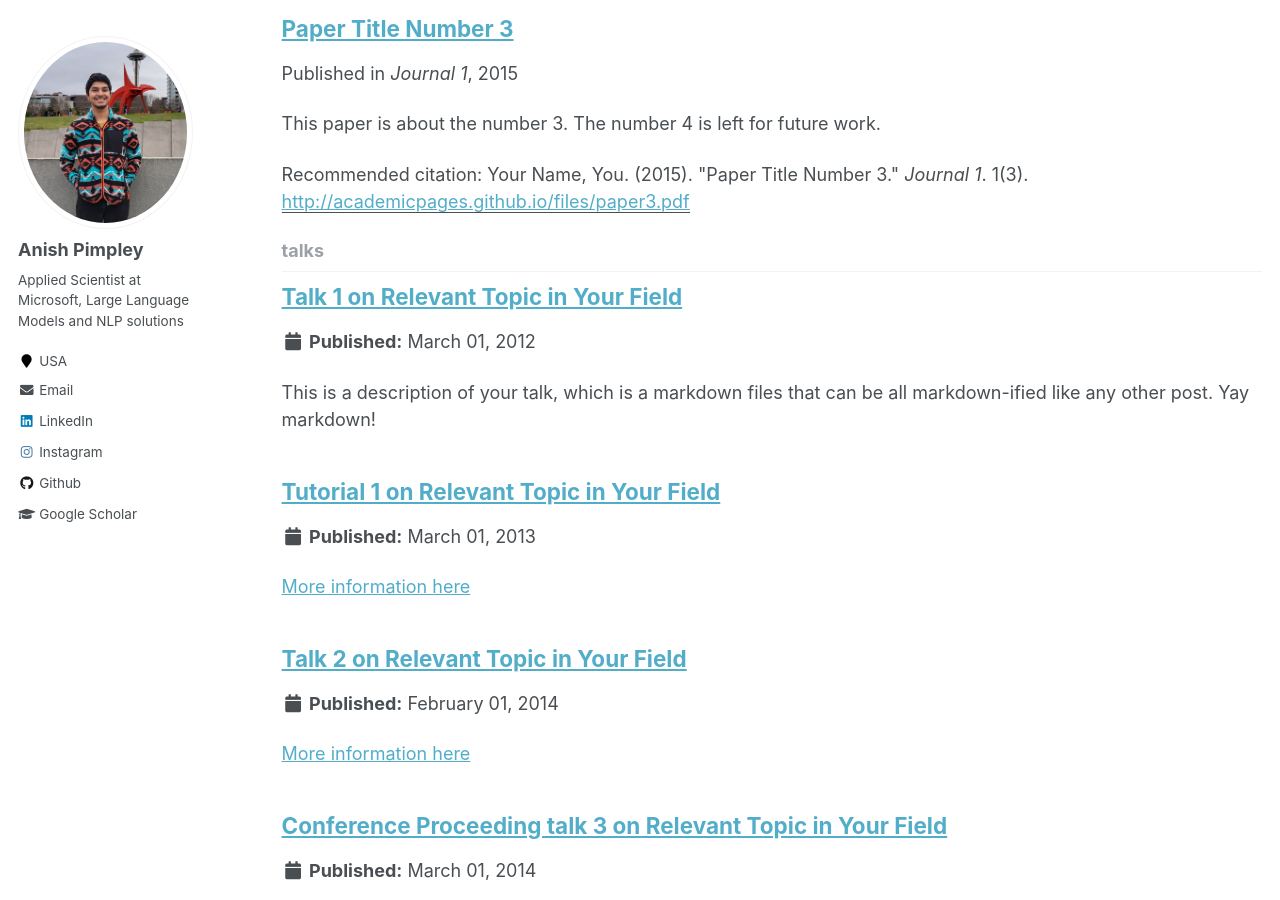
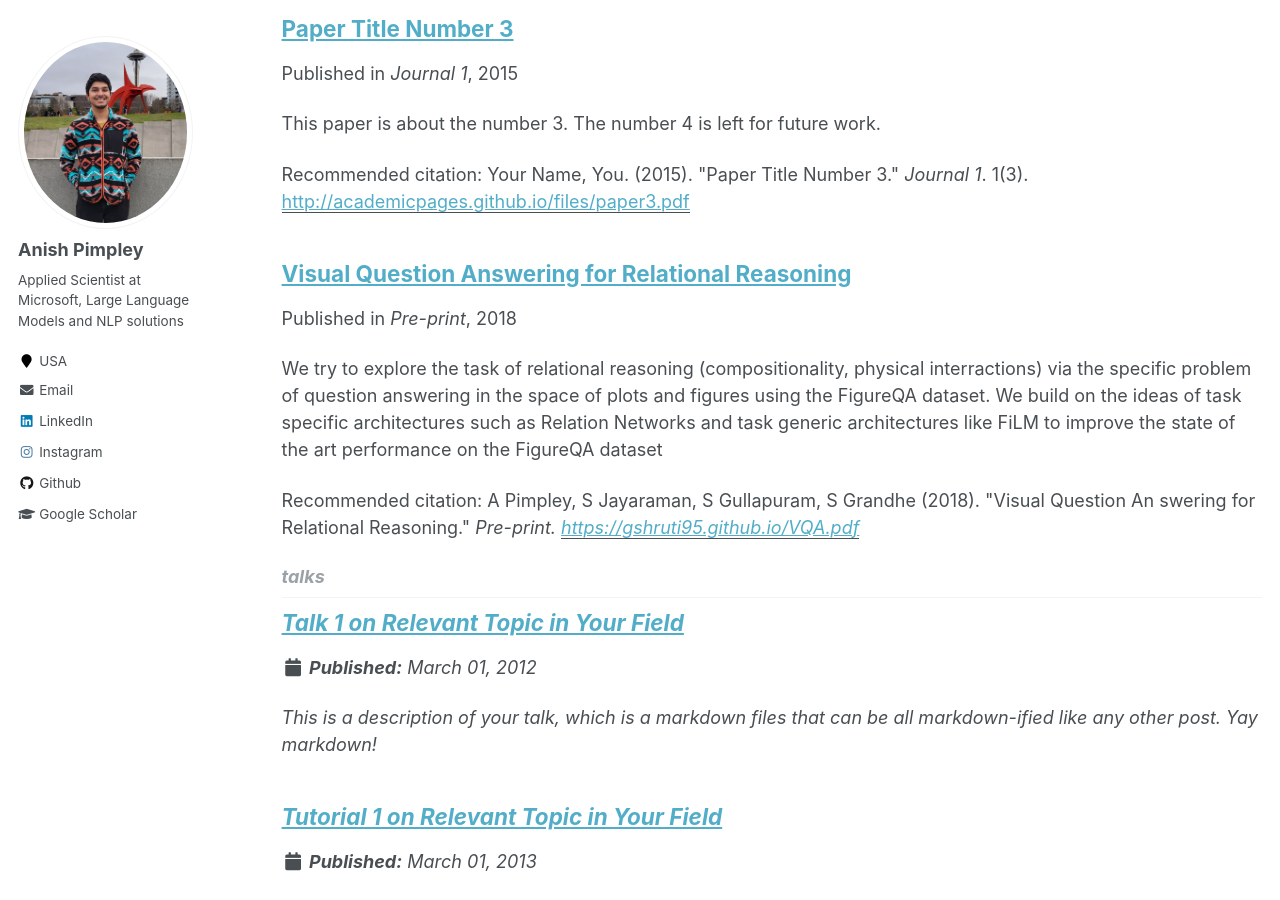
Before and after one commit to AnishPimpley/anishpimpley.github.io, a Jekyll site: the page built from _pages/collection-archive.html, in a window 1280 px wide and 900 px high, scrolled down 1647 px. Built offline with Jekyll 4.4.1, drawn with Linux system fonts in a browser that asks for light colours.

Commit message:
editing publications

```diff
--- /dev/null
+++ b/_publications/2018_maluuba_figureqa.md
@@ -0,0 +1,10 @@
+---
+title: "Visual Question Answering for Relational Reasoning"
+collection: publications
+permalink: https://gshruti95.github.io/VQA.pdf
+excerpt: 'We try to explore the task of relational reasoning (compositionality, physical interractions) via the specific problem of question answering in the space of plots and figures using the FigureQA dataset. We build on the ideas of task specific architectures such as Relation Networks and task generic architectures like FiLM to improve the state of the art performance on the FigureQA dataset'
+date: 2018-06-01
+venue: 'Pre-print'
+paperurl: 'https://gshruti95.github.io/VQA.pdf'
+citation: 'A Pimpley, S Jayaraman, S Gullapuram, S Grandhe (2018). &quot;Visual Question An swering for Relational Reasoning.&quot; <i>Pre-print.'
+---
```
Also changed, not shown: _pages/about.md (+8 -7 lines).
